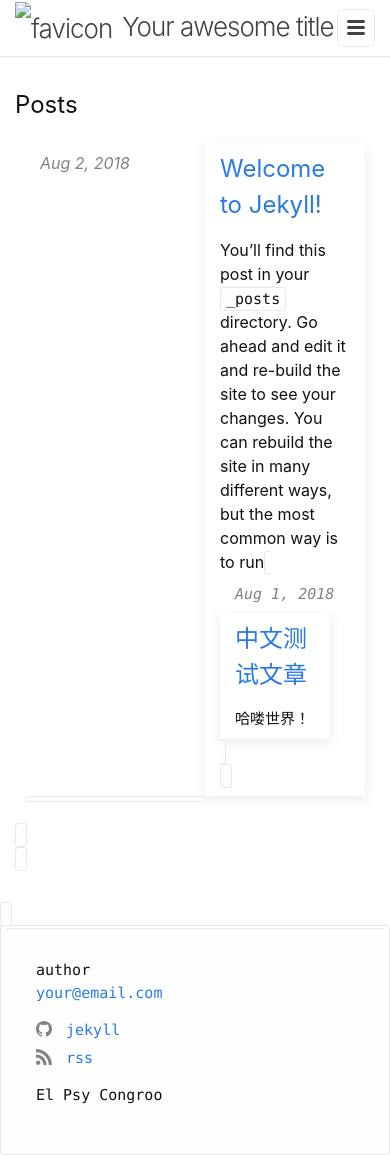
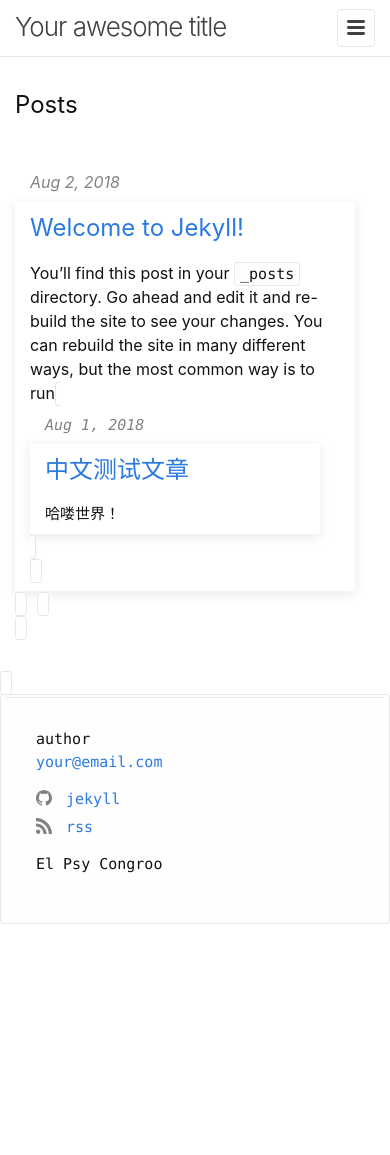
Before and after one commit to kemingy/jekyll-theme-ink, a Jekyll site: the page built from index.md, in a window 390 px wide. Built offline with Jekyll 4.4.1, drawn with Linux system fonts in a browser that asks for light colours; after the commit the page ends 924 px from its top, so only the background shows below that.

Commit message:
adapt mobile

```diff
--- a/_config.yml
+++ b/_config.yml
@@ -16,7 +16,7 @@ theme: jekyll-theme-ink
 permalink: /blog/:title
 
 favicon:
-  enable: true
+  enable: false
   name: favicon.ico
 
 plugins:
--- a/_sass/ink/_layout.scss
+++ b/_sass/ink/_layout.scss
@@ -276,6 +276,10 @@
     width: 100%;
     display: grid;
     grid-template-columns: 180px 1fr;
+
+    @include media-query($on-palm) {
+        display: inline;
+    }
 }
 
 .timeline-date {
```
